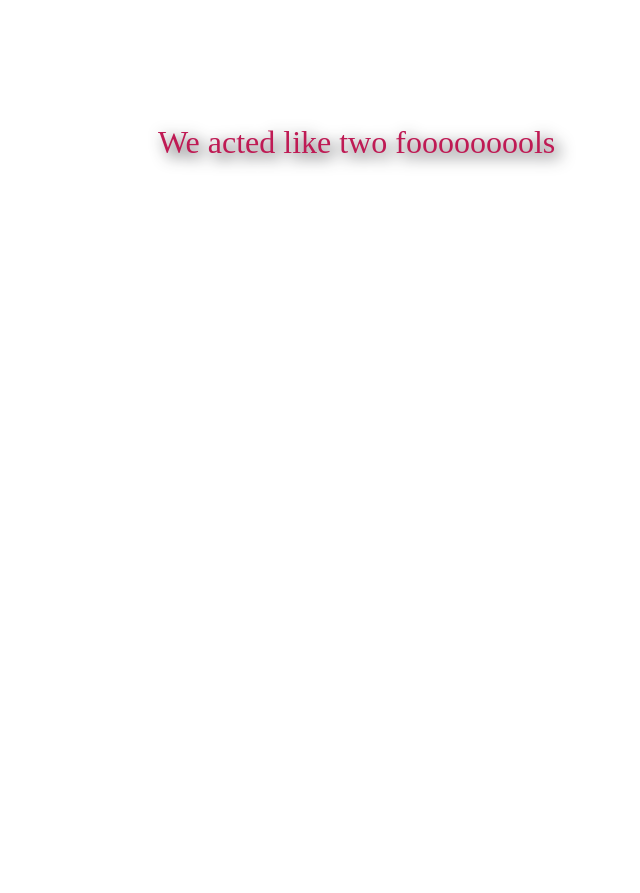
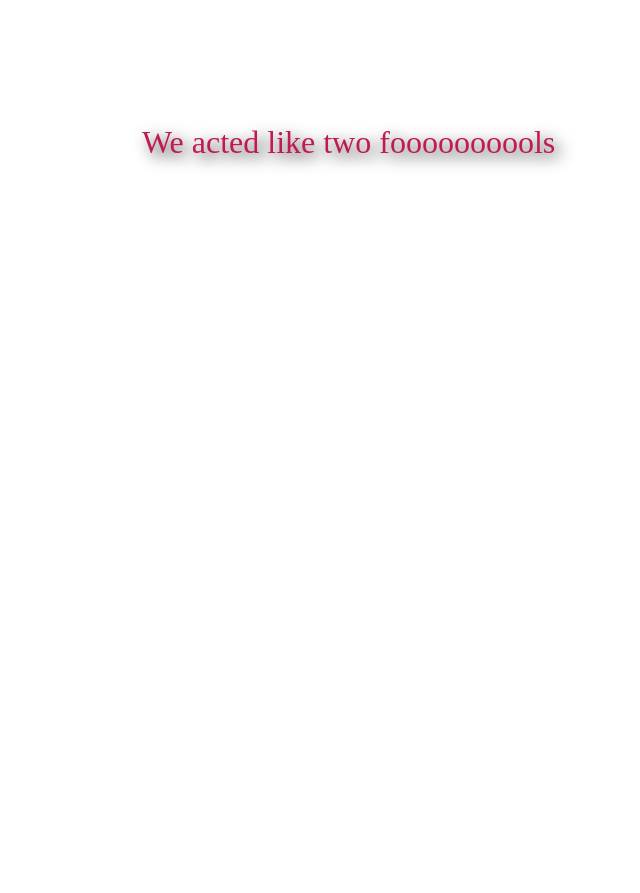
Before and after one commit to rachelvita02/star, a plain HTML site: page star-test.html in a window 1280 px wide. Shown: the part 1820-2713 px from the top of the page, without its empty margins (640-1280 px from the left). Drawn offline with Linux system fonts and the light colour scheme.

Commit message:
foooools.html

```diff
--- a/star-test.html
+++ b/star-test.html
@@ -13,7 +13,7 @@
         <h2>Remember when we met?</h2>
       </section>
       <div>
-        <h3 style="text-align: right;">We acted like two fooooooools</h3>
+        <h3 style="text-align: right;">We acted like two foooooooools</h3>
       </div>
       <div>
         <pre>
```
